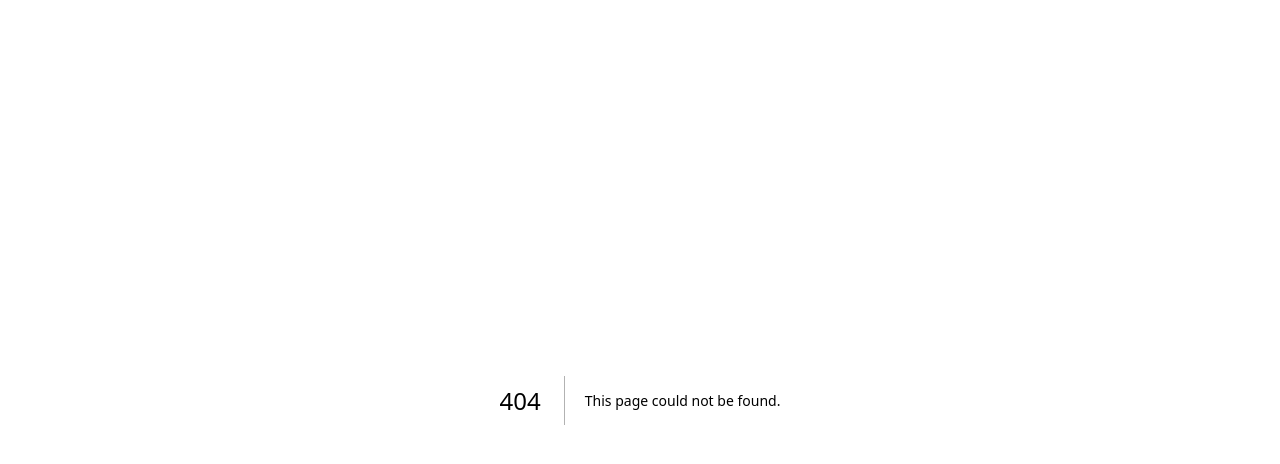
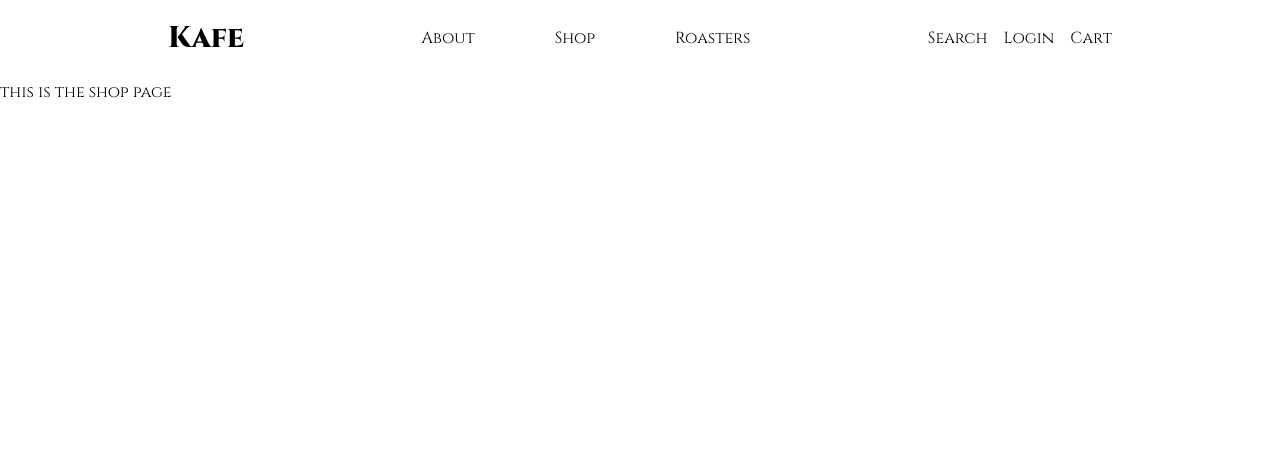
Before and after one commit to DustyDogCodex/Kafe, a Next.js app: page /shop in a window 1280 px wide. Before the commit this address had no page. Shown: the top 464 px of the page. Built offline with nearby package versions, Linux system fonts and the light colour scheme; a web font is replaced by a local one.

Commit message:
setting up a shop route in app router to display products for sale, added redux for state management. Workin on setting up state management

```diff
--- a/package.json
+++ b/package.json
@@ -13,6 +13,7 @@
     "@emotion/styled": "^11.11.0",
     "@mui/icons-material": "^5.14.8",
     "@mui/material": "^5.14.8",
+    "@reduxjs/toolkit": "^1.9.5",
     "@types/node": "20.6.0",
     "@types/react": "18.2.21",
     "@types/react-dom": "18.2.7",
@@ -23,6 +24,7 @@
     "postcss": "8.4.29",
     "react": "18.2.0",
     "react-dom": "18.2.0",
+    "react-redux": "^8.1.2",
     "tailwindcss": "3.3.3",
     "typescript": "5.2.2"
   }
--- a/src/app/components/Navbar.tsx
+++ b/src/app/components/Navbar.tsx
@@ -57,7 +57,7 @@ function NavBar() {
                             About
                         </Link>
                         <Link
-                            href={'/'}
+                            href={'/shop'}
                         >
                             Shop
                         </Link>
--- a/src/app/components/Offers.tsx
+++ b/src/app/components/Offers.tsx
@@ -22,13 +22,14 @@ function Offers() {
             {offersArray.map((offer,index) =>
                 <div
                     key={index}
-                    className="flex even:flex-row-reverse items-center justify-between py-10"
+                    className="flex even:flex-row-reverse items-center justify-between py-10 px-5"
                 >
                     <div className="w-1/2">
                         <h2 className="text-2xl font-semibold mb-5">{offer.title}</h2>
                         <p className="text-lg font-fauna">{offer.text}</p>
                         <button className="mt-3 bg-orange-500 text-white px-5 py-2 rounded-lg">{offer.btnText}</button>
                     </div>
+
                     <Image
                         src={offer.image}
                         alt="offer image"
--- /dev/null
+++ b/src/app/shop/page.tsx
@@ -0,0 +1,14 @@
+import NavBar from "../components/Navbar"
+
+function Shop() {
+    return (
+        <div className="flex min-h-screen flex-col items-center justify-between">
+            <NavBar />
+            <div className="container pt-20">
+                this is the shop page
+            </div>
+        </div>
+    )
+}
+
+export default Shop
```
Also changed, not shown: 1 other file (tests, documents, lock files or other folders).
